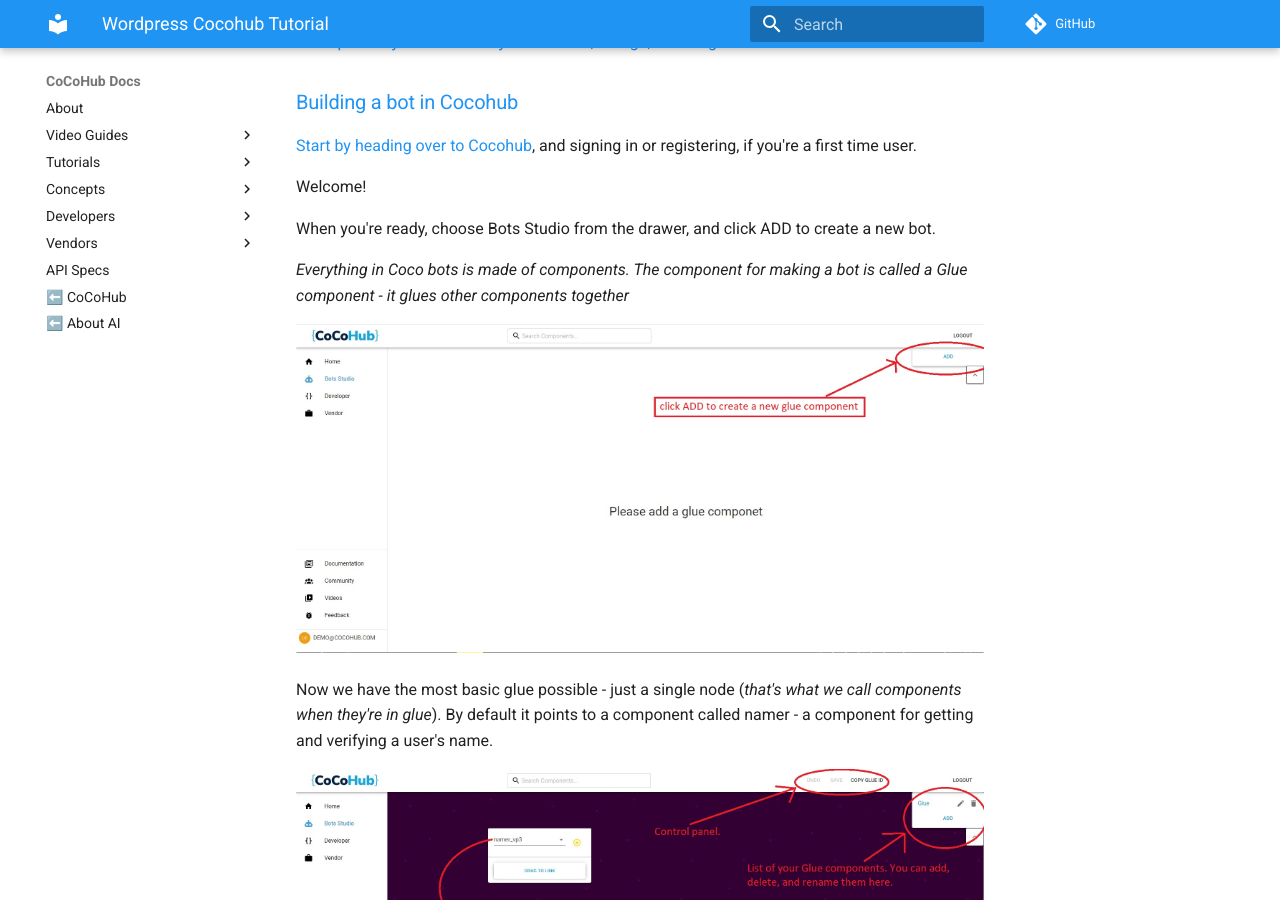
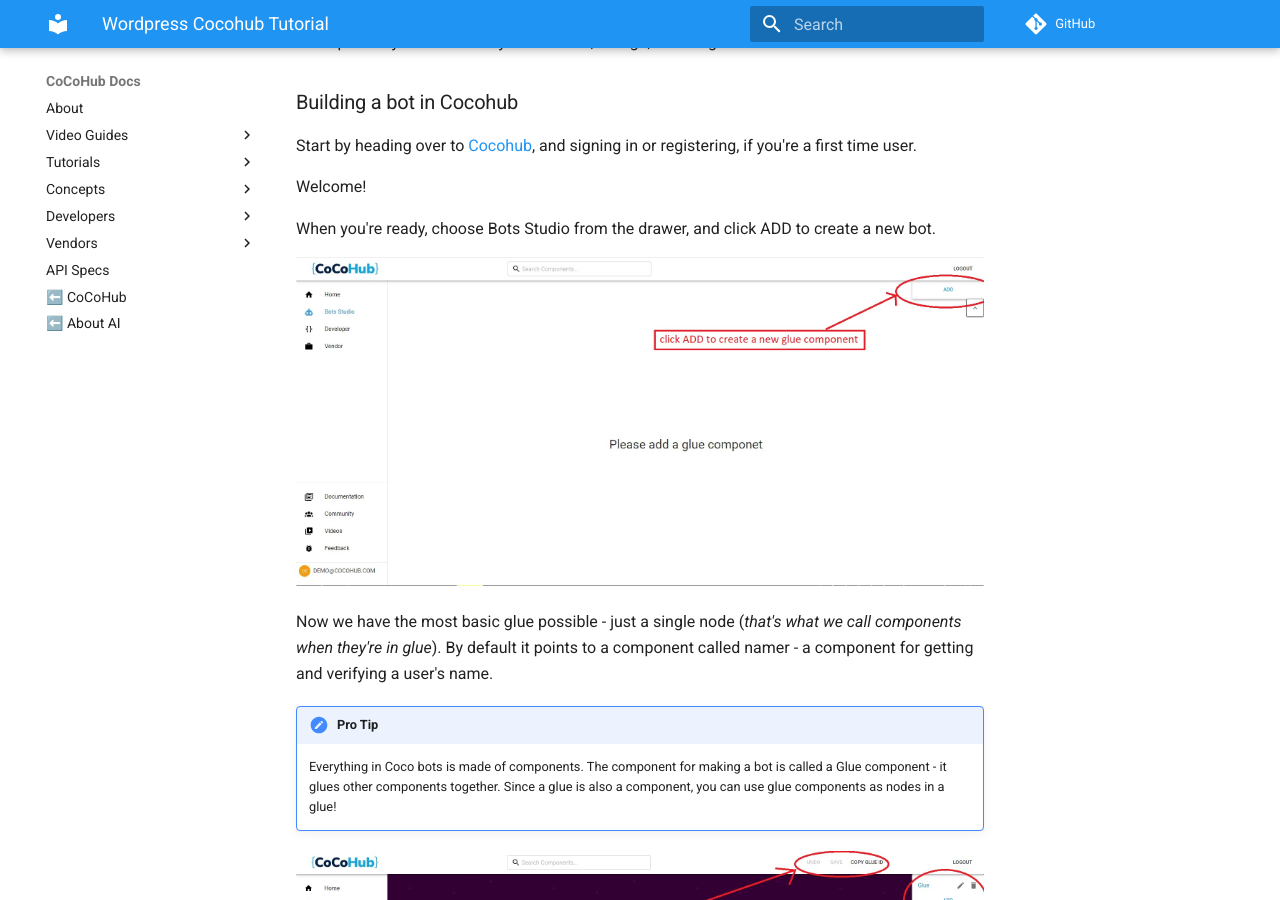
Before and after one commit to ConversationalComponents/docs, an MkDocs documentation site: the page built from docs/tutorials/wp_cocobot.md, in a window 1280 px wide and 900 px high, scrolled down 3092 px. Built offline with MkDocs 1.6.1 and Material for MkDocs 9.7.7, drawn with Linux system fonts in a browser that asks for light colours; comment, search, counter and statistics services are not loaded; some of the changed lines change nothing that is shown.

Commit message:
improve WP tutorial

```diff
--- a/docs/tutorials/wp_cocobot.md
+++ b/docs/tutorials/wp_cocobot.md
@@ -8,7 +8,7 @@
 3. [Building a bot in Cocohub](#buildingInGlue)
 4. [Configuring Cocohub plugin](#configurePlugin)
 
-### Installing Cocohub plugin in Wordpress <a name="installInWP"/>
+### Installing Cocohub plugin in Wordpress
 
 We'll start by opening our Wordpress dashboard, and selecting PLUGINS from the drawer.
 
@@ -40,7 +40,7 @@
 
 You'll probably want to build your own bot, though, so let's get to that.
 
-### Building a bot in Cocohub <a name="buildingInGlue"/>
+### Building a bot in Cocohub
 
 Start by heading over to [Cocohub](https://cocohub.ai), and signing in or registering, if you're a first time user.
 
@@ -48,11 +48,12 @@
 
 When you're ready, choose Bots Studio from the drawer, and click ADD to create a new bot.
 
-_Everything in Coco bots is made of components. The component for making a bot is called a Glue component - it glues other components together_
-
 ![](./screenshots/wp_cocobot/bots-studio-empty-with-text.jpg)
 
 Now we have the most basic glue possible - just a single node (_that's what we call components when they're in glue_). By default it points to a component called namer - a component for getting and verifying a user's name.
+
+!!!note "Pro Tip"
+    Everything in Coco bots is made of components. The component for making a bot is called a Glue component - it glues other components together. Since a glue is also a component, you can use glue components as nodes in a glue!
 
 ![](./screenshots/wp_cocobot/bots-studio-elements-explained.jpg)
 
@@ -80,7 +81,7 @@
 
 With the newly created Glue ID copied to our clipboard, let's head back to Wordpress admin dashboard, and configure our plugin to use the Glued bot.
 
-### Configuring Cocohub Wordpress plugin <a name="configurePlugin"/>
+### Configuring Cocohub Wordpress plugin
 
 Head over to Plugins, and click SETTINGS on CocoHub plugin.
 
```
Also changed, not shown: 1 other file.
